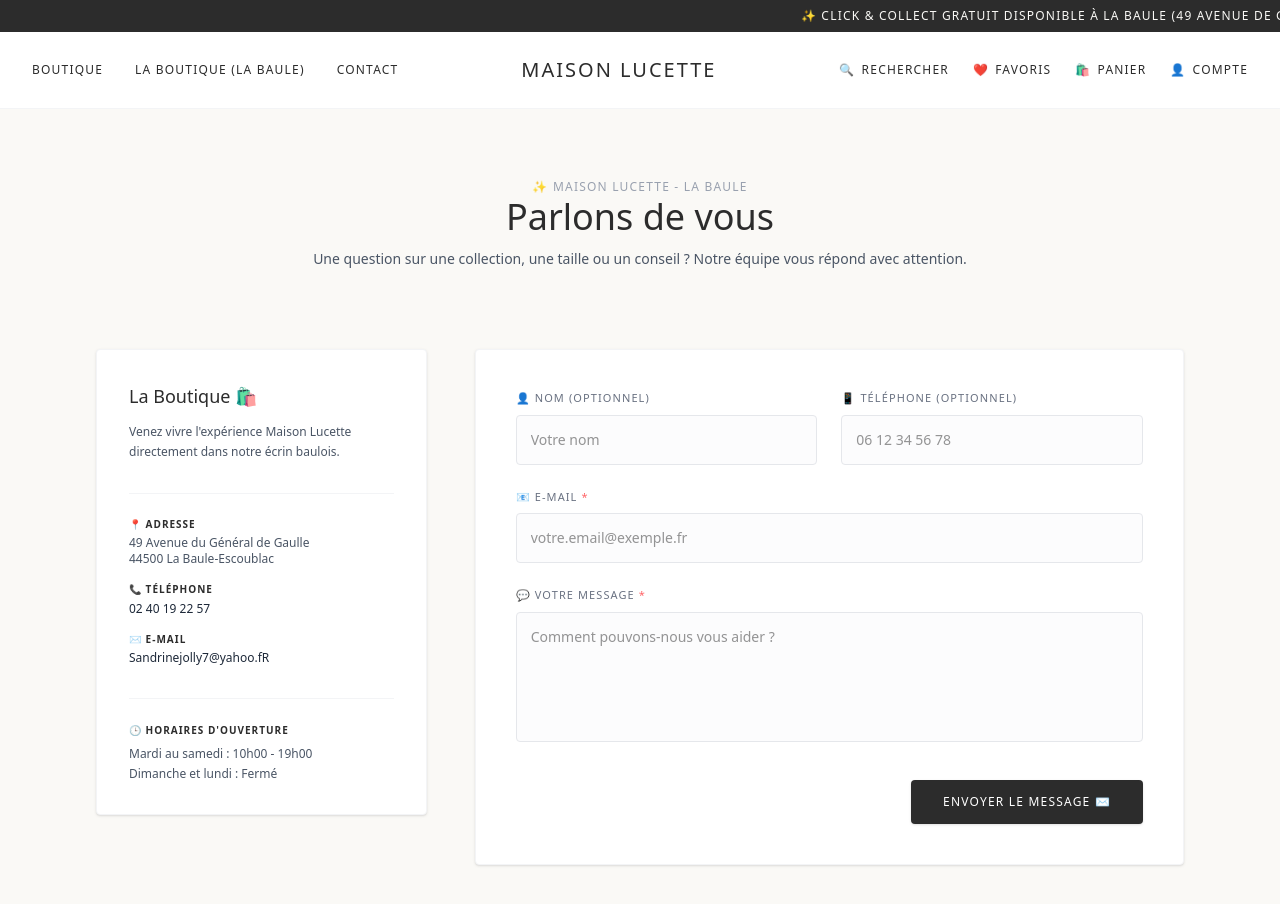
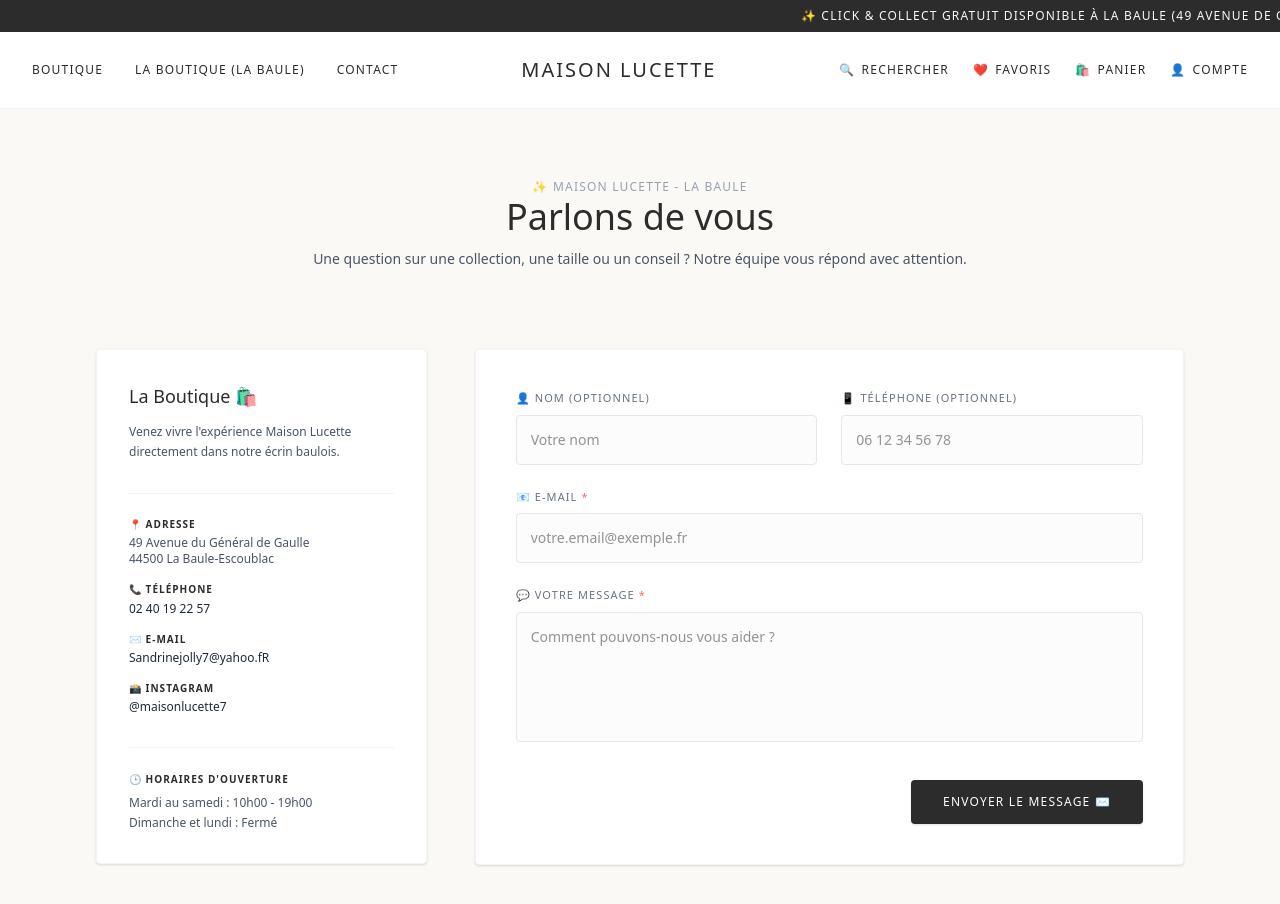
Before and after one commit to Matthieu-rlt/maison-lucette, a Next.js app: page /contact in a window 1280 px wide. Shown: the top 904 px of the page. Built offline with nearby package versions, Linux system fonts and the light colour scheme.

Commit message:
Add Instagram contact link to contact page

```diff
--- a/app/contact/page.tsx
+++ b/app/contact/page.tsx
@@ -130,6 +130,10 @@
               <span className="block font-semibold uppercase tracking-widest text-anthracite mb-1 text-[10px]">✉️ E-mail</span>
               <a href="mailto:contact@maisonlucette.com" className="hover:underline text-gray-800 font-medium">Sandrinejolly7@yahoo.fR</a>
             </div>
+            <div>
+              <span className="block font-semibold uppercase tracking-widest text-anthracite mb-1 text-[10px]">📸 Instagram</span>
+              <a href="https://instagram.com/maisonlucette7" target="_blank" rel="noopener noreferrer" className="hover:underline text-gray-800 font-medium">@maisonlucette7</a>
+            </div>
           </div>
 
           <div className="border-t border-gray-100 pt-6">
```
